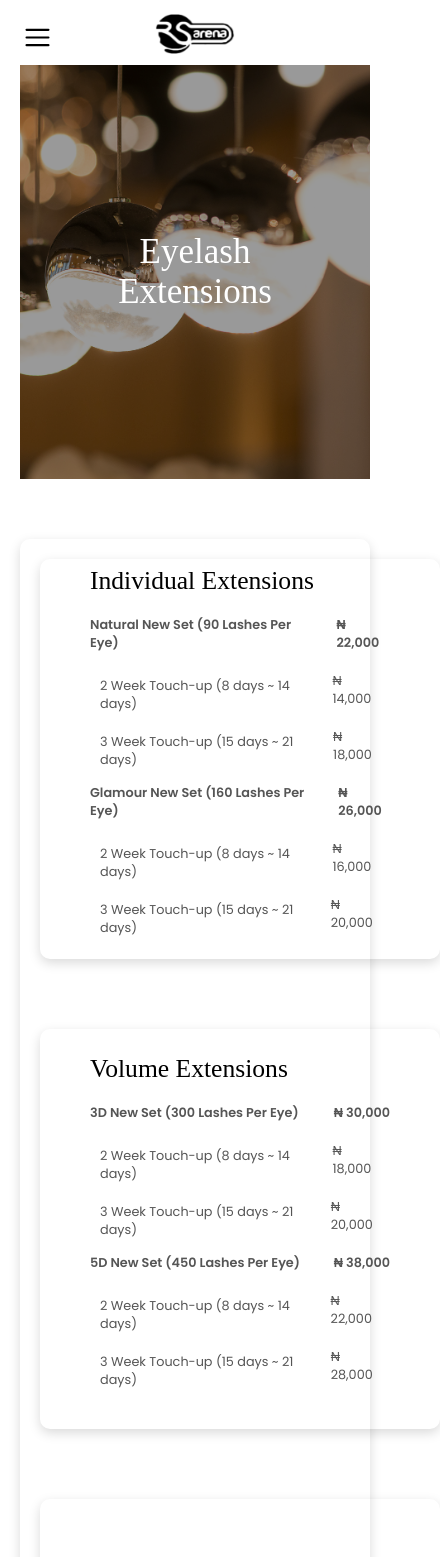
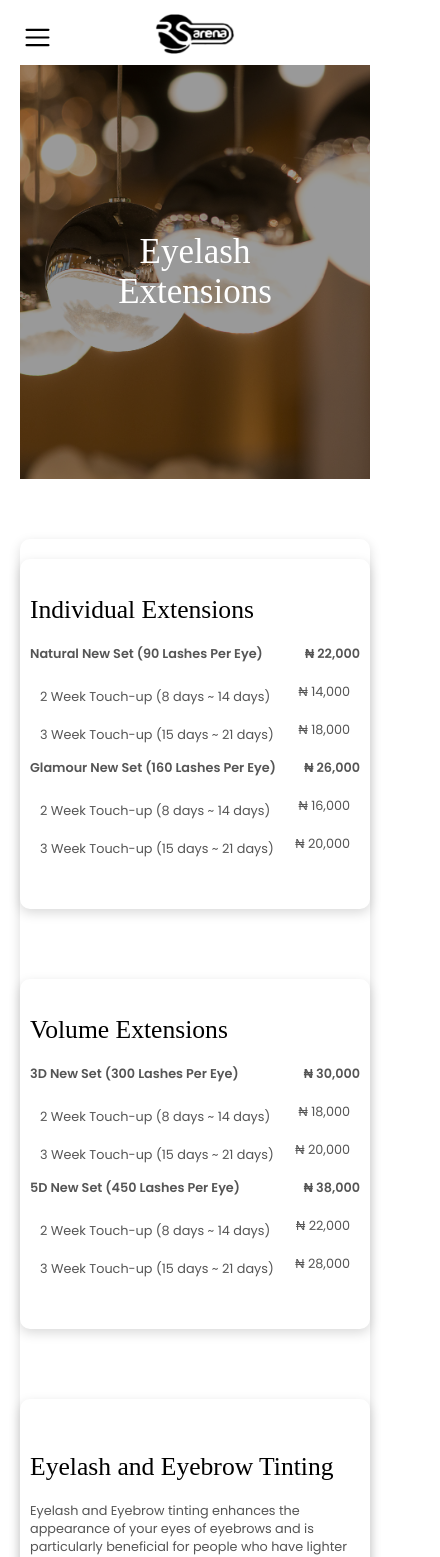
Before and after one commit to Mikey1-nuel/rs-arena-frontend, a Next.js app: page /services/eyelash in a window 390 px wide. Shown: the top 1557 px of the page, 440 px wide, since content can reach past the window. Built offline with nearby package versions, Linux system fonts and the light colour scheme; a web font is replaced by a local one.

Commit message:
adjusted content viewing for a smaller screen

```diff
--- a/src/app/styles/body-mas.css
+++ b/src/app/styles/body-mas.css
@@ -58,6 +58,7 @@
 
 .li-of-body-mas .duration {
 	box-shadow: 0 2px 6px rgba(0, 0, 0, 0.15);
+	margin-bottom: 20px;
 }
 
 .mass p {
@@ -188,8 +189,8 @@
 	}
 
 	.li-of-body-mas {
-		width: 360px;
-		height: 200px;
+		width: 300px;
+		height: 235px;
 		justify-content: flex-start;
 	}
 
--- a/src/app/styles/eyelash.css
+++ b/src/app/styles/eyelash.css
@@ -251,15 +251,16 @@
 		display: flex;
 		flex-direction: column;
 		justify-content: flex-start;
-		align-items: flex-start;
-		padding: 20px 20px 20px 20px;
+		align-items: center;
+		padding: 20px 10px 20px 10px;
 		gap: 20px;
 		margin-top: 60px;
 	}
 
 	.li-of-eyelash-treat {
-		width: 400px;
-		height: 400px;
+		width: 350px;
+		height: 350px;
+		padding: 10px 10px;
 	}
 
 	.li-of-eyelash-treat h3 {
--- a/src/app/styles/facial.css
+++ b/src/app/styles/facial.css
@@ -190,7 +190,7 @@
 
 	.li-of-facial-treat {
 		justify-content: flex-start;
-		width: 380px;
+		width: 350px;
 		height: 270px;
 	}
 
--- a/src/app/styles/med-ped.css
+++ b/src/app/styles/med-ped.css
@@ -247,7 +247,7 @@
 		align-items: flex-start;
 		margin-bottom: 30px;
 		padding-right: 20px;
-		width: 380px;
+		width: 350px;
 		height: 240px;
 	}
 
--- a/src/app/styles/waxing.css
+++ b/src/app/styles/waxing.css
@@ -137,6 +137,6 @@
 	}
 
 	.spa-treat p {
-		width: 400px;
+		width: 350px;
 	}
 }
```
